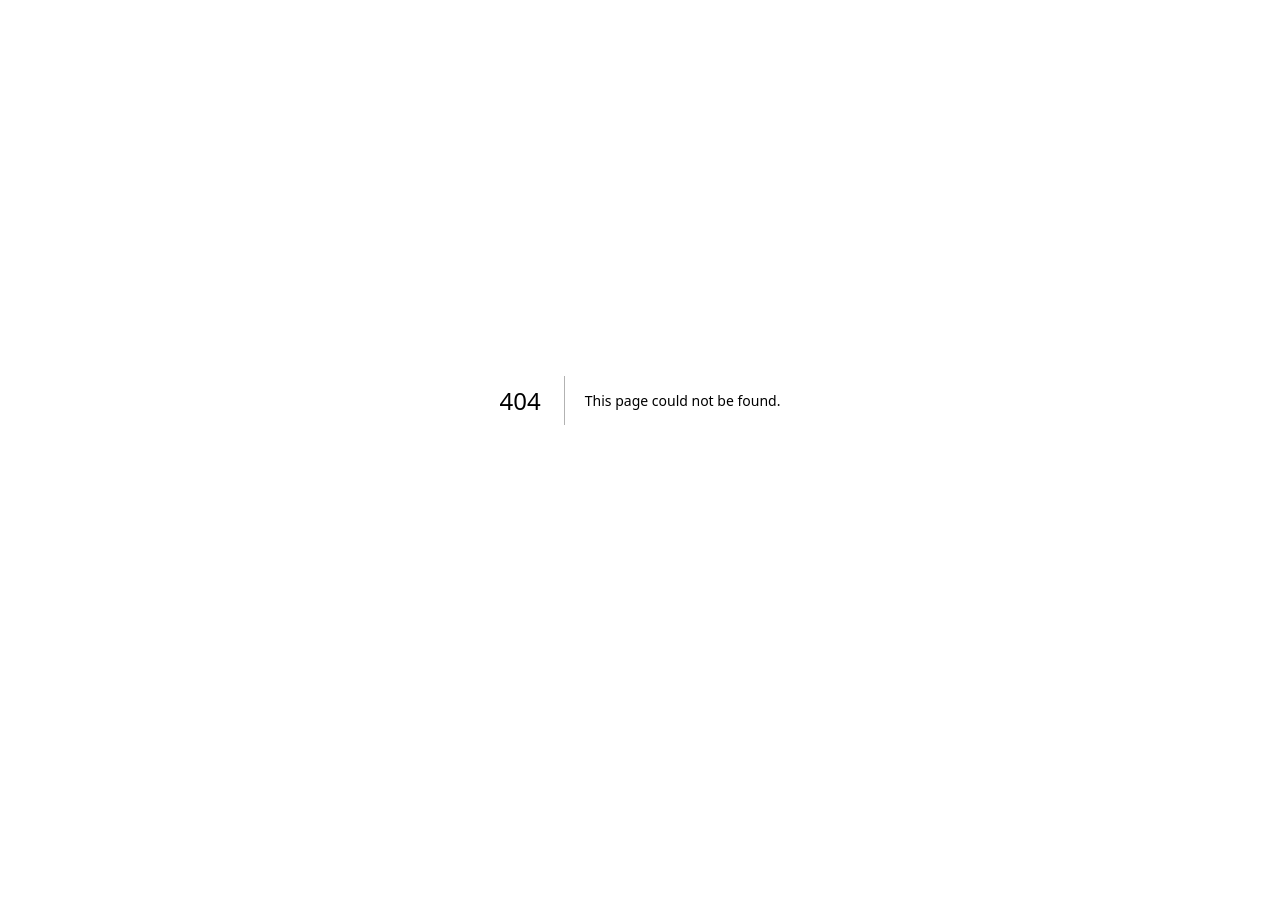
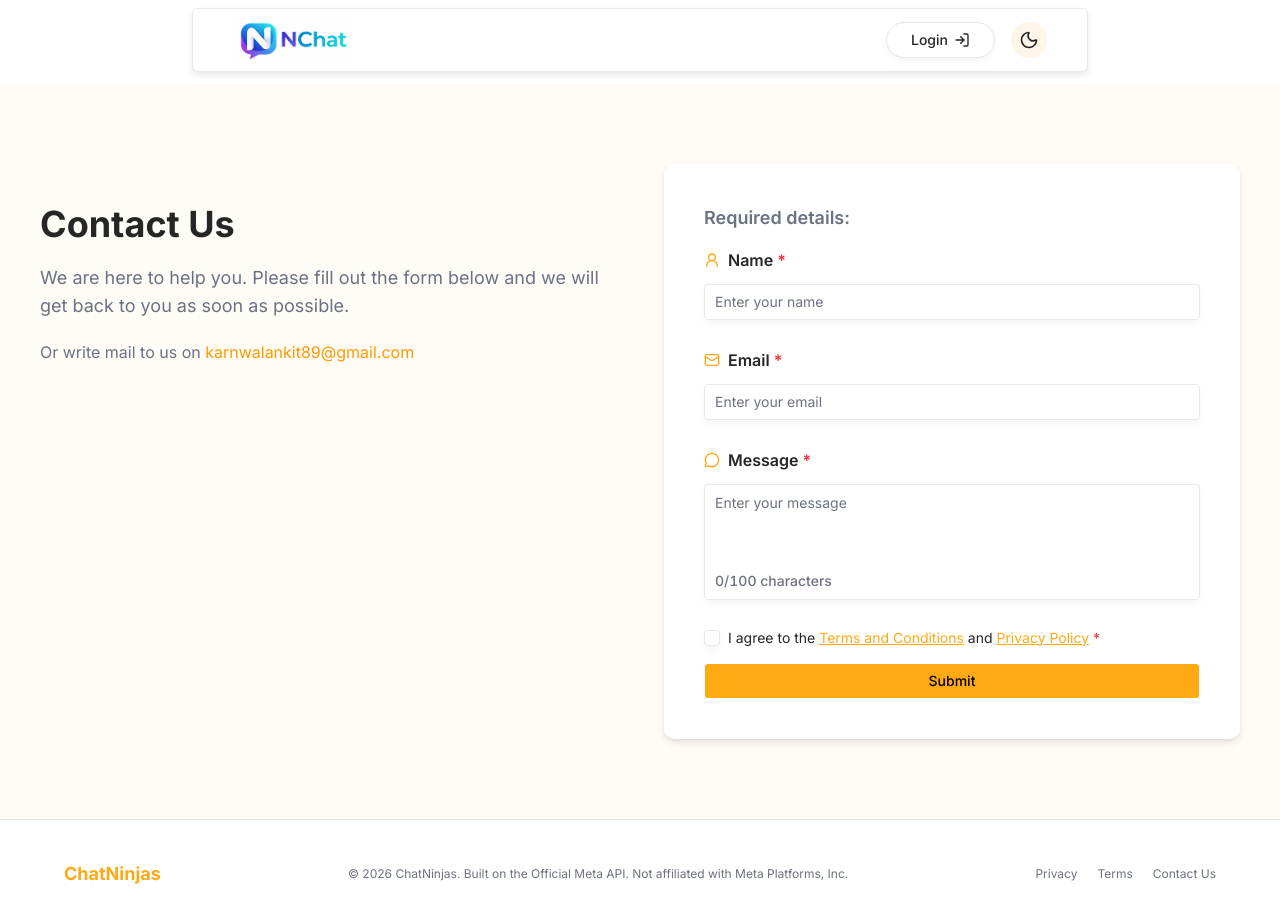
Before and after one commit to ankitkarnwal33/nchat, a Next.js app: page /contact-us in a window 1280 px wide. Before the commit this address had no page. Shown: the top 922 px of the page. Before the commit the page ends 800 px from the top, so only its background shows below. Built offline with nearby package versions, Linux system fonts and the light colour scheme.

Commit message:
Contact us form, terms and conditions checkbox added.

```diff
--- a/src/app/ho/page.tsx
+++ b/src/app/ho/page.tsx
@@ -667,10 +667,10 @@ export function Footer() {
             Terms
           </Link>
           <Link
-            href="/contact"
+            href="/contact-us"
             className="hover:text-foreground transition-colors"
           >
-            Contact
+            Contact Us
           </Link>
         </div>
       </div>
--- a/src/components/ContactUsForm.tsx
+++ b/src/components/ContactUsForm.tsx
@@ -1,6 +1,8 @@
 "use client";
 
 import { Input } from "@/src/components/ui/input";
+import { Checkbox } from "@/src/components/ui/checkbox";
+import Link from "next/link";
 import {
   InputGroup,
   InputGroupAddon,
@@ -31,7 +33,13 @@ import ButtonLoading from "./ButtonLoading";
 const formSchema = z.object({
   name: z.string().min(1, "Name is required"),
   email: z.email("Invalid email address"),
-  message: z.string().min(1, "Message is required"),
+  message: z
+    .string()
+    .min(1, "Message is required")
+    .max(100, "Message must be 100 characters or less"),
+  isTermsAccepted: z
+    .boolean()
+    .refine((val) => val === true, "You must accept the terms and conditions"),
 });
 export type FormSchema = z.infer<typeof formSchema>;
 export default function ContactUsForm() {
@@ -45,6 +53,7 @@ export default function ContactUsForm() {
       name: "",
       email: "",
       message: "",
+      isTermsAccepted: false,
     },
   });
   const trpc = useTRPC();
@@ -53,7 +62,7 @@ export default function ContactUsForm() {
 
   const onSubmit = async (data: FormSchema) => {
     setButtonState("loading");
-    await mutate(
+    mutate(
       {
         name: data.name,
         email: data.email,
@@ -181,6 +190,52 @@ export default function ContactUsForm() {
             </Field>
           )}
         ></Controller>
+        <Controller
+          name="isTermsAccepted"
+          control={form.control}
+          render={({ field, fieldState }) => (
+            <Field data-invalid={fieldState.invalid}>
+              <div className="flex items-start gap-2">
+                <Checkbox
+                  id="form-terms"
+                  name={field.name}
+                  checked={field.value}
+                  onCheckedChange={(checked) =>
+                    field.onChange(checked === true)
+                  }
+                  onBlur={field.onBlur}
+                  aria-invalid={fieldState.invalid}
+                  className="mt-0.5"
+                />
+                <FieldLabel
+                  htmlFor="form-terms"
+                  className="text-sm font-normal leading-snug"
+                >
+                  <span>
+                    I agree to the{" "}
+                    <Link
+                      href="/terms"
+                      target="_blank"
+                      className="text-primary underline"
+                    >
+                      Terms and Conditions
+                    </Link>{" "}
+                    and{" "}
+                    <Link
+                      href="/privacy-policy"
+                      target="_blank"
+                      className="text-primary underline"
+                    >
+                      Privacy Policy
+                    </Link>{" "}
+                    <span className="text-red-500">*</span>
+                  </span>
+                </FieldLabel>
+              </div>
+              {fieldState.invalid && <FieldError errors={[fieldState.error]} />}
+            </Field>
+          )}
+        />
       </FieldGroup>
       <ButtonLoading
         idle="Submit"
```
Also changed, not shown: src/app/contact-us/page.tsx (renamed from src/app/contact/page.tsx).
